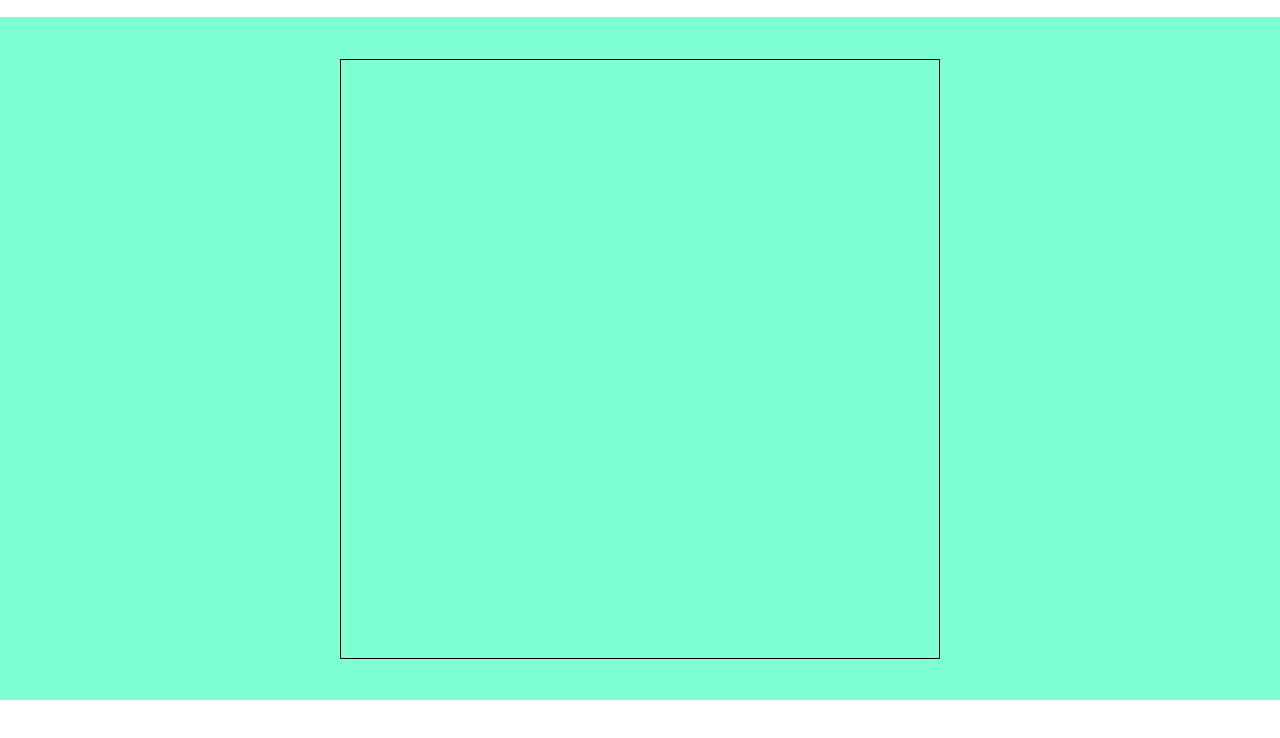
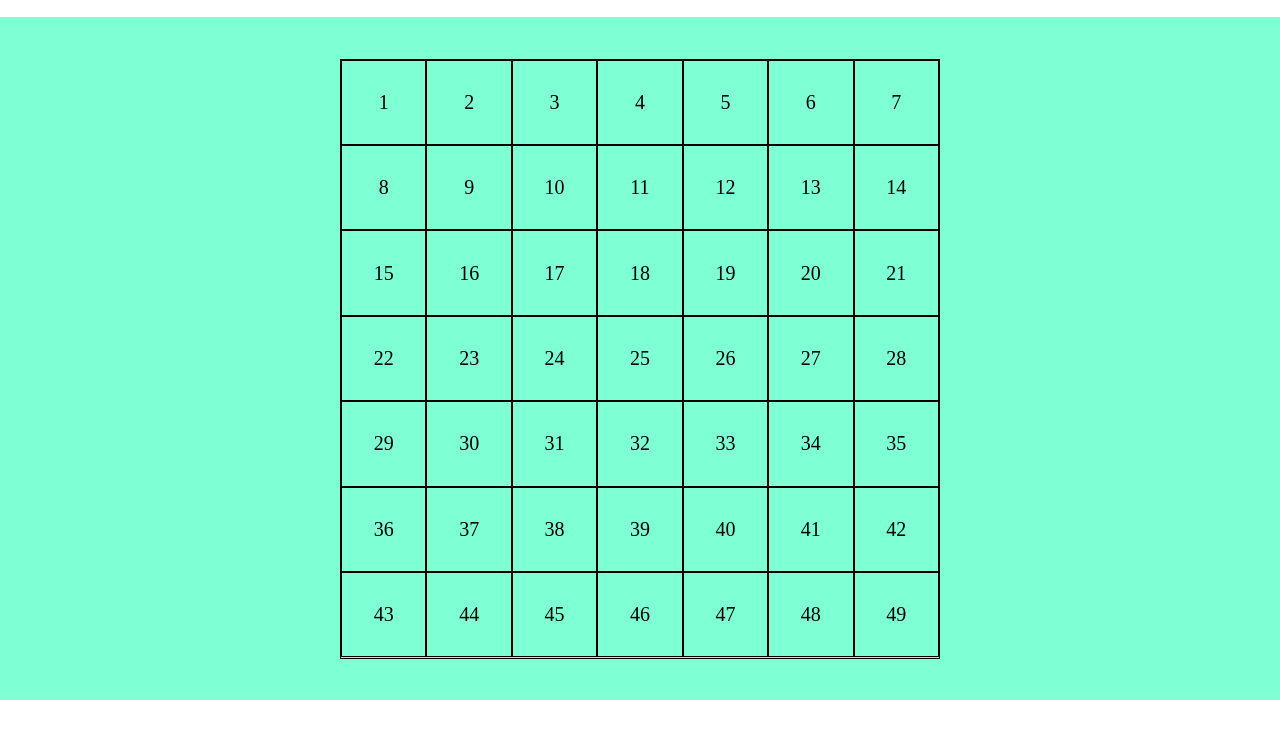
Before and after one commit to alemica97/js-campominato-grid, a plain HTML site: page index.html in a window 1280 px wide. Shown: the part 60-798 px from the top of the page. Drawn offline with Linux system fonts and the light colour scheme.

Commit message:
Ho creato una funzione che genera i <div class="square">n</div>

```diff
--- a/js/app.js
+++ b/js/app.js
@@ -1,22 +1,51 @@
 //Salvo l'elemento HTML grid-wrapper
 const gridWrapper = document.querySelector('.grid-wrapper');
 console.log(gridWrapper);
-
 //prendo il select dall'HTML
 const difficultyLevel = document.getElementById('difficulty-level');
 console.log(difficultyLevel);
-
-let level;
 //Salvo il bottone play in una costante
 const playButton = document.querySelector('.btn');
 console.log(playButton);
+//faccio una funzione che dato un numero ritorna un array con n DIV ed n Numeri
+function squaresGenerator(num){
+    // const numArray = [];
+    let square
+    for(let i = 1; i <= num; i++){
+        square = document.createElement('div');
+        square.classList.add('square');
+        gridWrapper.append(square);
+        square.innerHTML += i;
+        // numArray.push(i);
+    }
+
+    return square;
+}
+
+
+let level;
+// let squareArray = [];
+let rows = 7;
+let columns = 7;
+let squaresNumber = rows * columns;
+console.log(`ci sono ${squaresNumber} quadrati`);
 
 playButton.addEventListener('click', function(){
     // console.log('prova');
     level = difficultyLevel.value;
-    console.log(level);
+    // console.log(level);
+    switch(level){
+        case 'easy':
+            console.log('hai scelto easy');
+
+            break;
+        case 'medium':
+            console.log('hai scelto medium');
+            break;
+        case 'difficult':
+            console.log('hai scelto difficult');
+            break;
+    }
 })
 
-// switch(level){
-//     case
-// }
+console.log(squaresGenerator(squaresNumber));
--- a/style.css
+++ b/style.css
@@ -43,11 +43,12 @@ main .grid-wrapper{
     border: 1px solid black;
     display: flex;
     justify-content: flex-start;
+    flex-wrap: wrap;
 }
 
 .grid-wrapper .square{
-    /* width: calc(100% / 7);
-    height: calc(100% / 7); */
+    width: calc(100% / 7);
+    height: calc(100% / 7);
     border: 1px solid black;
     display: flex;
     justify-content: center;
```
